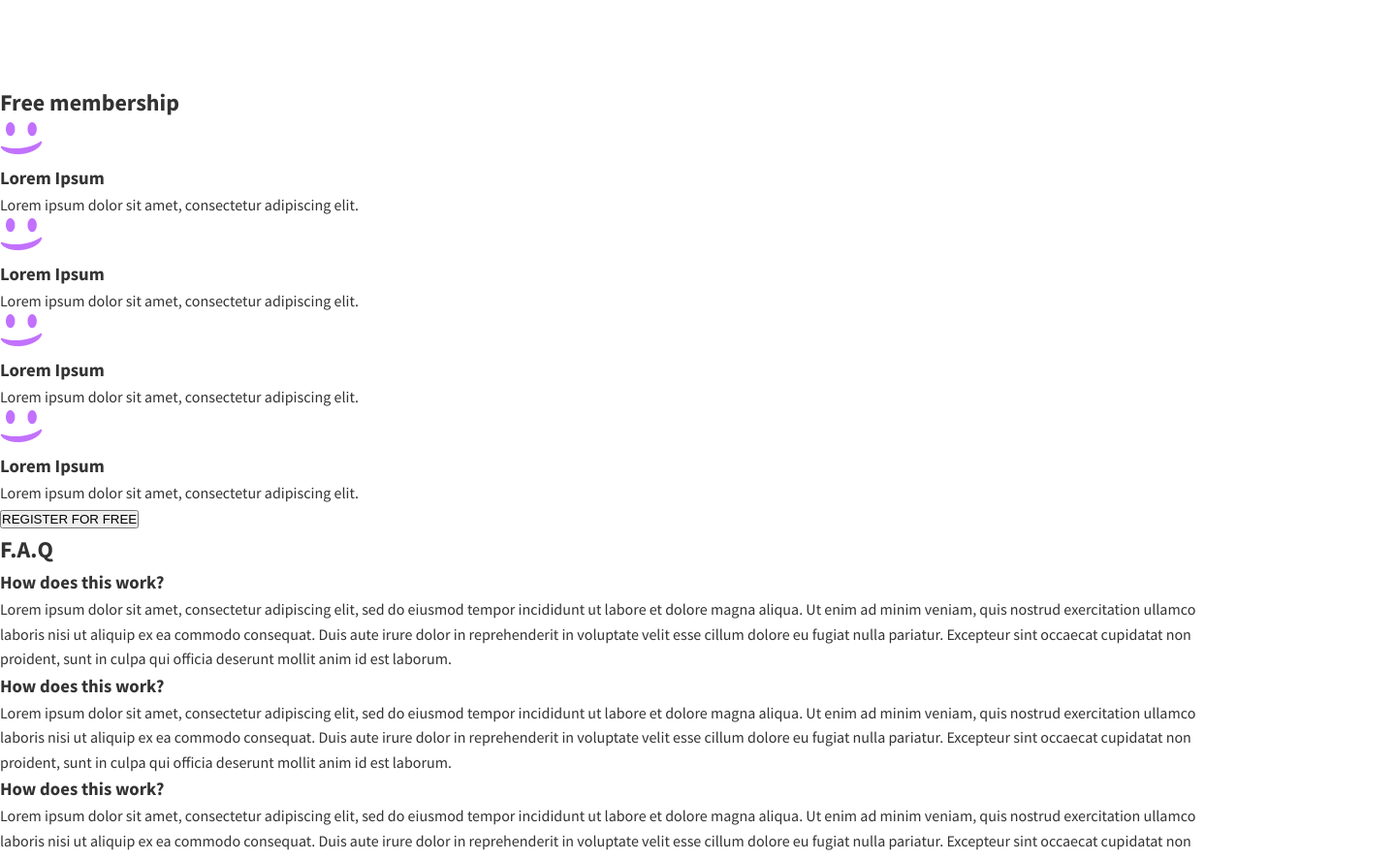
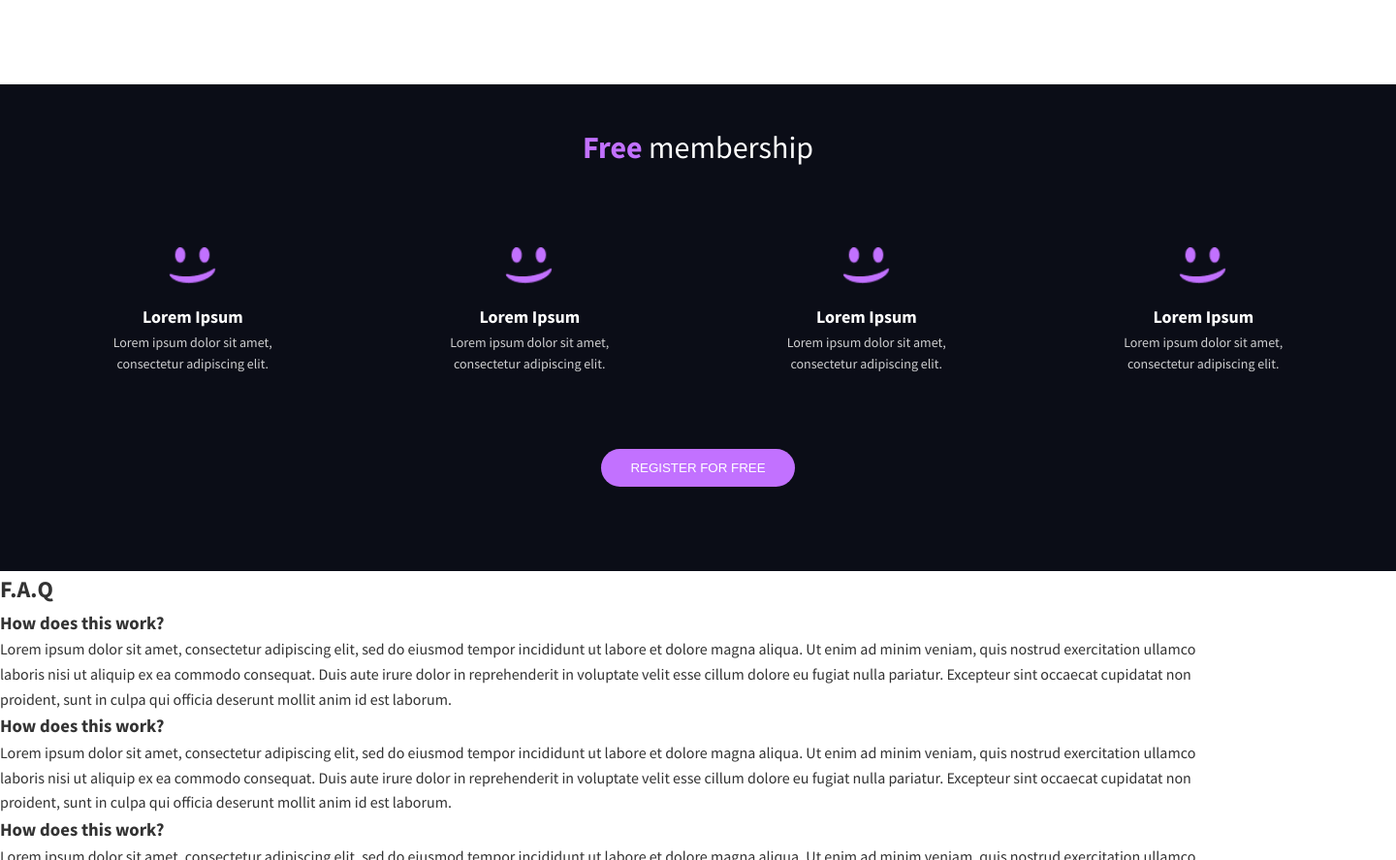
Before and after one commit to Abul-Firdaws/alx_html_css, a plain HTML site: page css_advanced/index.html in a window 1280 px wide. Shown: the part 1861-2748 px from the top of the page at 97% size, 1440 px wide, since content can reach past the window. Drawn offline with Linux system fonts and the light colour scheme.

Commit message:
modify class membership-section and style section

```diff
--- a/css_advanced/index.html
+++ b/css_advanced/index.html
@@ -172,30 +172,36 @@
 
   </div>
 </section>
-        <section>
-            <h2>Free membership</h2>
-            <div>
-                <img src="./images/smile.png" alt="">
+       <section class="membership-section">
+    <h2><span class="highlight">Free</span> membership</h2>
+
+    <div class="membership-benefit">
+        <img src="./images/smile.png" alt="Smiling face icon">
         <h3>Lorem Ipsum</h3>
         <p>Lorem ipsum dolor sit amet, consectetur adipiscing elit.</p>
     </div>
-            <div>
-                <img src="./images/smile.png" alt="">
+
+    <div class="membership-benefit">
+        <img src="./images/smile.png" alt="Smiling face icon">
         <h3>Lorem Ipsum</h3>
         <p>Lorem ipsum dolor sit amet, consectetur adipiscing elit.</p>
     </div>
-            <div>
-                <img src="./images/smile.png" alt="">
+
+    <div class="membership-benefit">
+        <img src="./images/smile.png" alt="Smiling face icon">
         <h3>Lorem Ipsum</h3>
         <p>Lorem ipsum dolor sit amet, consectetur adipiscing elit.</p>
     </div>
-            <div>
-                <img src="./images/smile.png" alt="">
+
+    <div class="membership-benefit">
+        <img src="./images/smile.png" alt="Smiling face icon">
         <h3>Lorem Ipsum</h3>
         <p>Lorem ipsum dolor sit amet, consectetur adipiscing elit.</p>
     </div>
-            <button>REGISTER FOR FREE</button>
+
+    <button class="register-button">REGISTER FOR FREE</button>
 </section>
+
         <section>
             <h2>F.A.Q</h2>
             <div>
--- a/css_advanced/styles.css
+++ b/css_advanced/styles.css
@@ -444,3 +444,72 @@ nav {
     font-size: 14px;
     font-weight: 600;
 }
+.membership-section {
+    width: 1440px;
+    height: 502px;
+    background-color: #0b0d17; /* deep blue-black */
+    display: grid;
+    grid-template-columns: repeat(4, 1fr);
+    grid-template-rows: auto auto auto;
+    justify-items: center;
+    align-items: start;
+    padding: 40px;
+    gap: 30px;
+}
+
+/* Heading spans all columns */
+.membership-section h2 {
+    grid-column: 1 / -1;
+    font-size: 32px;
+    font-weight: 300;
+    color: white;
+    text-align: center;
+}
+
+/* Highlighted 'Free' in heading */
+.membership-section h2 .highlight {
+    color: #C271FF; /* purple */
+    font-weight: 700;
+}
+
+/* Each benefit card */
+.membership-benefit {
+    text-align: center;
+    color: white;
+    width: 200px;
+}
+
+.membership-benefit img {
+    width: 50px;
+    height: auto;
+    margin-bottom: 10px;
+}
+
+.membership-benefit h3 {
+    font-size: 18px;
+    font-weight: 550;
+    color: white;
+}
+
+.membership-benefit p {
+    font-size: 14px;
+    opacity: 0.8;
+}
+
+/* Button spans all columns and centers */
+.register-button {
+    grid-column: 1 / -1;
+    background-color: #C271FF; /* purple */
+    color: white;
+    padding: 12px 30px;
+    border: none;
+    border-radius: 25px;
+    font-weight: 500;
+    cursor: pointer;
+    transition: background 0.3s ease;
+    justify-self: center;
+}
+
+.register-button:hover {
+    background-color: #a856d8; /* darker purple on hover */
+}
```
Lines whose indentation alone changed are shown as unchanged.
